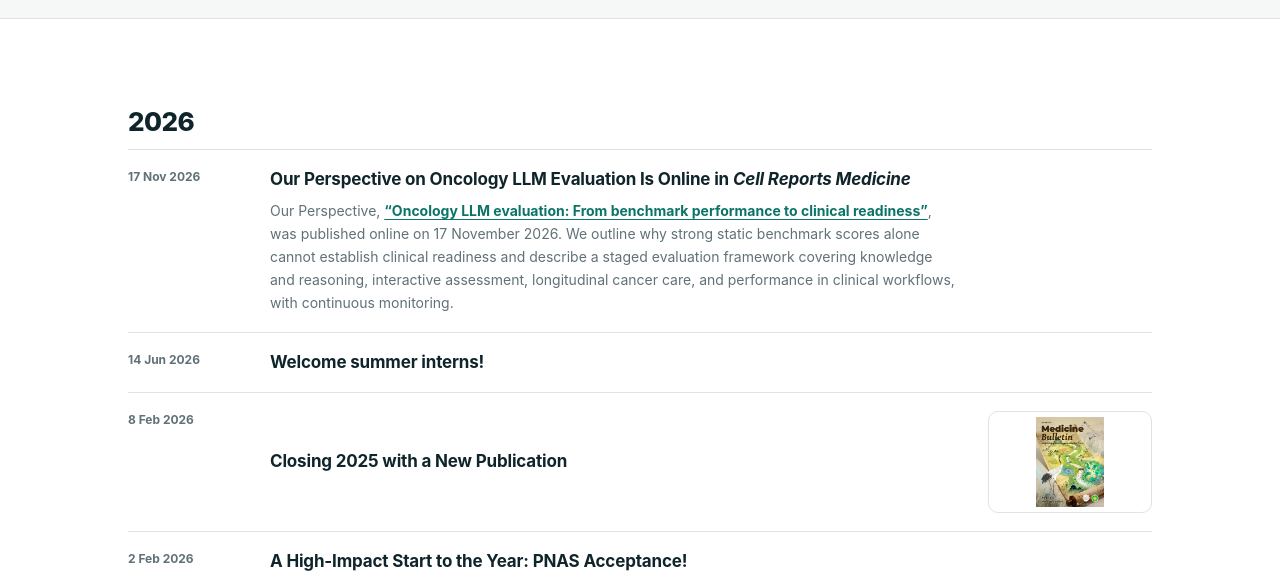
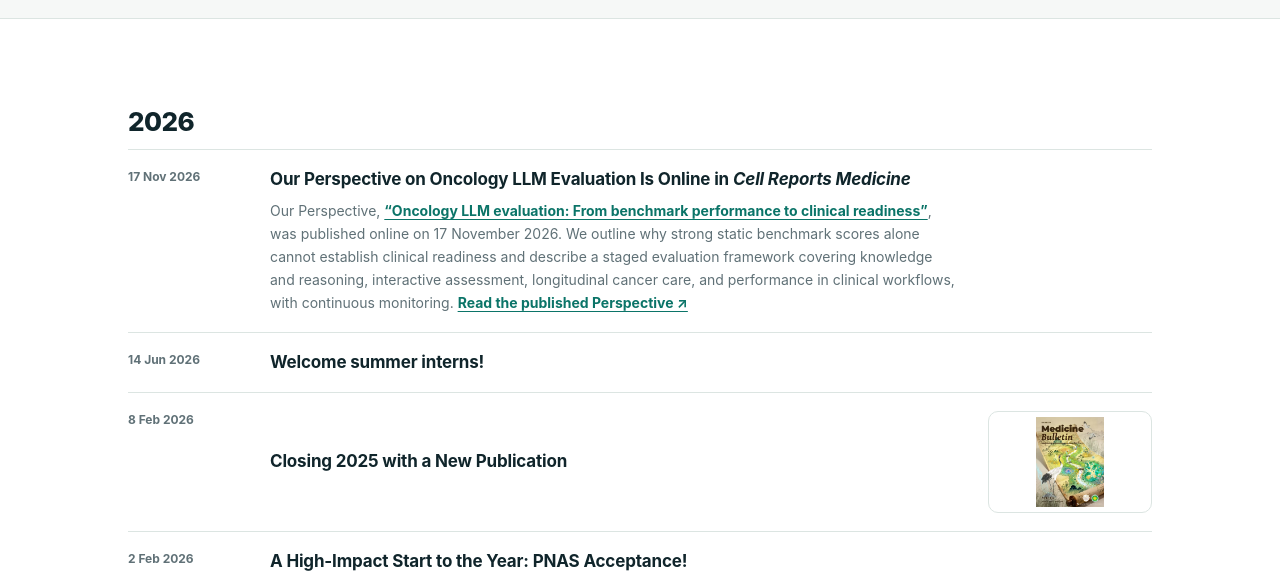
Before and after one commit to 1983gulei-epiAI/gu-laboratory-website, a plain HTML site: page news.html in a window 1280 px wide. Shown: the part 216-800 px from the top of the page. Drawn offline with Linux system fonts and the light colour scheme.

Commit message:
Add published Cell Reports Medicine article link to oncology LLM news

```diff
--- a/news.html
+++ b/news.html
@@ -27,7 +27,7 @@
 <section class="page-hero"><div class="wrap"><h1>News</h1></div></section>
 <section class="section"><div class="wrap news-wrap">
 <section class="news-year"><h2>2026</h2><div class="news-list">
-<div class="news-date-group"><time class="news-date" datetime="2026-11-17">17 Nov 2026</time><div class="news-date-items"><article class="news-item news-feature"><h3>Our Perspective on Oncology LLM Evaluation Is Online in <em>Cell Reports Medicine</em></h3><p>Our Perspective, <a href="publications.html#oncology-llm-clinical-readiness-2026">“Oncology LLM evaluation: From benchmark performance to clinical readiness”</a>, was published online on 17 November 2026. We outline why strong static benchmark scores alone cannot establish clinical readiness and describe a staged evaluation framework covering knowledge and reasoning, interactive assessment, longitudinal cancer care, and performance in clinical workflows, with continuous monitoring.</p></article></div></div>
+<div class="news-date-group"><time class="news-date" datetime="2026-11-17">17 Nov 2026</time><div class="news-date-items"><article class="news-item news-feature"><h3>Our Perspective on Oncology LLM Evaluation Is Online in <em>Cell Reports Medicine</em></h3><p>Our Perspective, <a href="publications.html#oncology-llm-clinical-readiness-2026">“Oncology LLM evaluation: From benchmark performance to clinical readiness”</a>, was published online on 17 November 2026. We outline why strong static benchmark scores alone cannot establish clinical readiness and describe a staged evaluation framework covering knowledge and reasoning, interactive assessment, longitudinal cancer care, and performance in clinical workflows, with continuous monitoring. <a href="https://www.cell.com/cell-reports-medicine/fulltext/S2666-3791(26)00595-1" target="_blank" rel="noopener">Read the published Perspective ↗</a></p></article></div></div>
 <div class="news-date-group"><time class="news-date">14 Jun 2026</time><div class="news-date-items"><article class="news-item"><h3>Welcome summer interns!</h3></article></div></div>
 <div class="news-date-group"><time class="news-date">8 Feb 2026</time><div class="news-date-items"><article class="news-item has-image"><h3>Closing 2025 with a New Publication</h3><img class="news-thumb contain" src="assets/images/news/medicine-bulletin-2026.webp" alt="" loading="lazy" onerror="this.style.display='none'"></article></div></div>
 <div class="news-date-group"><time class="news-date">2 Feb 2026</time><div class="news-date-items"><article class="news-item"><h3>A High-Impact Start to the Year: PNAS Acceptance!</h3></article>
```
